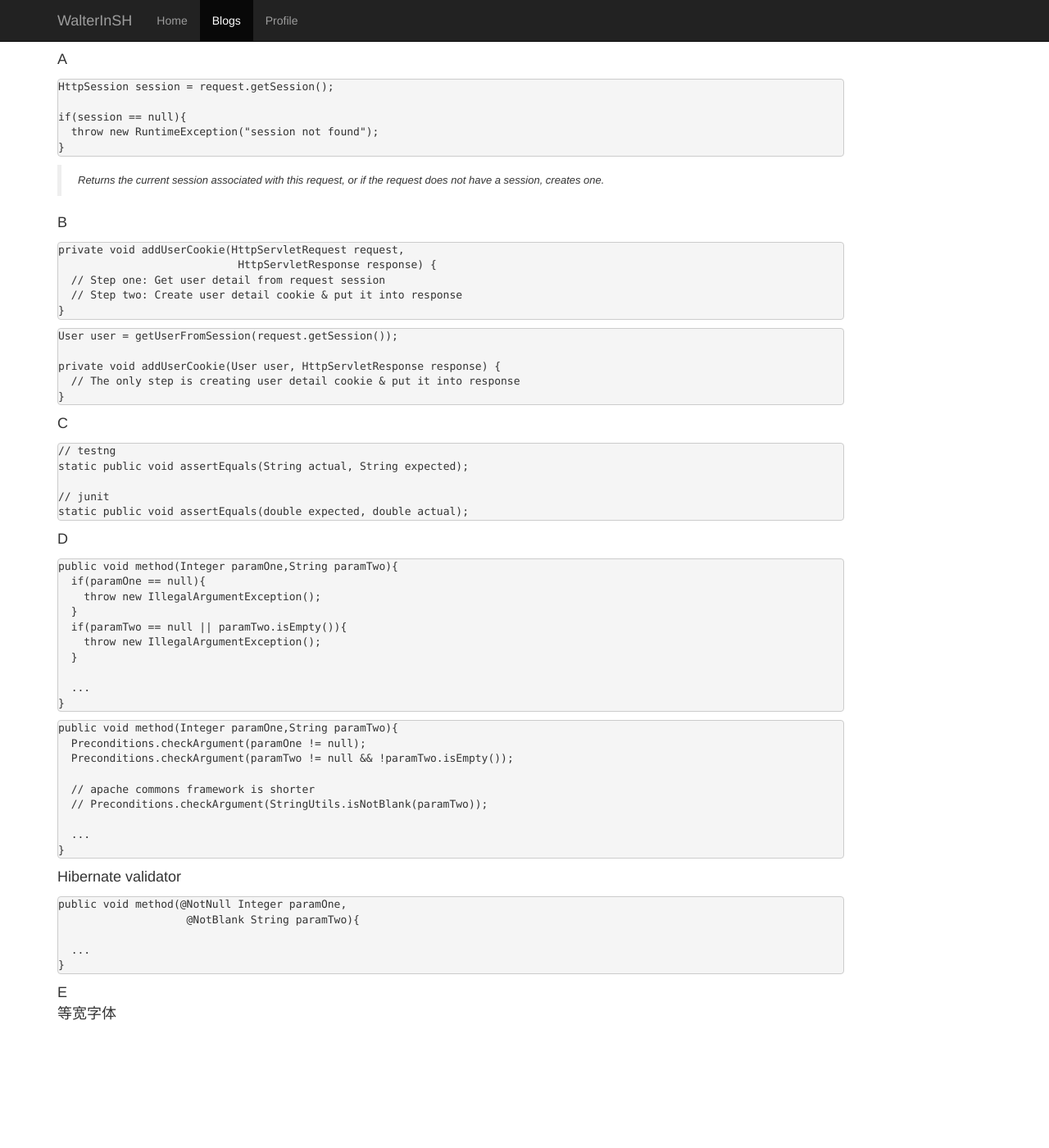
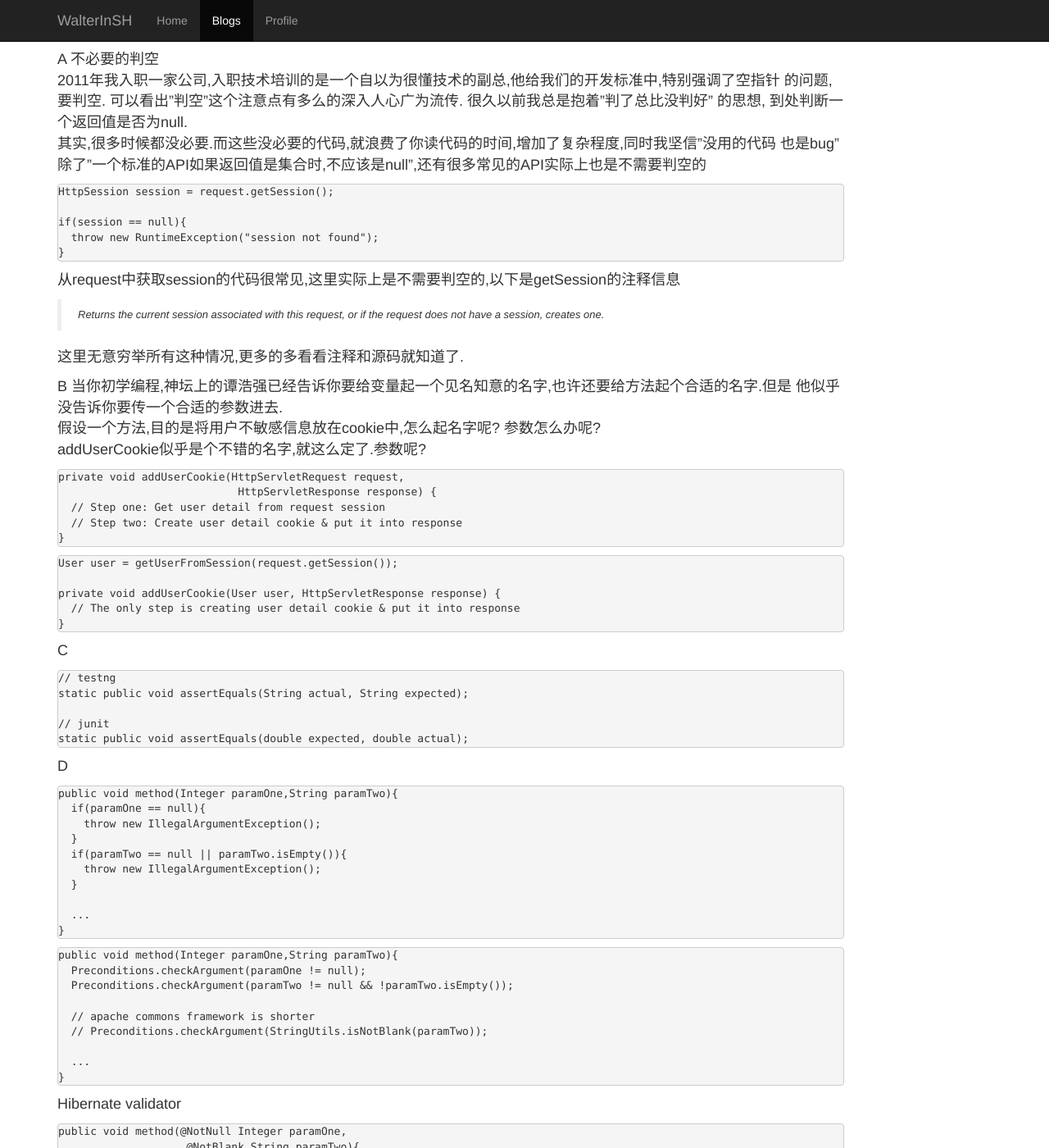
Before and after one commit to WalterInSH/walterinsh.github.io, a Jekyll site: the page built from _posts/2014-05-22-write-reasonable-code.md, in a window 1280 px wide and 1400 px high. Shown: the whole window at 82% size. Built offline with Jekyll 4.4.1, drawn with Linux system fonts in a browser that asks for light colours; nearby versions of some CDN libraries; Markdown is read by kramdown in place of the engine named in the settings; some of the changed text lies outside the part shown.

Commit message:
finished A part

````diff
--- a/_posts/2014-05-22-write-reasonable-code.md
+++ b/_posts/2014-05-22-write-reasonable-code.md
@@ -3,7 +3,13 @@ layout: blog
 title:
 ---
 
-A
+A 不必要的判空
+2011年我入职一家公司,入职技术培训的是一个自以为很懂技术的副总,他给我们的开发标准中,特别强调了空指针
+的问题,要判空. 可以看出"判空"这个注意点有多么的深入人心广为流传. 很久以前我总是抱着"判了总比没判好"
+的思想, 到处判断一个返回值是否为null.
+其实,很多时候都没必要.而这些没必要的代码,就浪费了你读代码的时间,增加了复杂程度,同时我坚信"没用的代码
+也是bug"
+除了"一个标准的API如果返回值是集合时,不应该是null",还有很多常见的API实际上也是不需要判空的
 ```java
 HttpSession session = request.getSession();
 
@@ -11,11 +17,17 @@ if(session == null){
   throw new RuntimeException("session not found");
 }
 ```
+从request中获取session的代码很常见,这里实际上是不需要判空的,以下是getSession的注释信息
 
 >Returns the current session associated with this request, or if the request
 does not have a session, creates one.
 
-B
+这里无意穷举所有这种情况,更多的多看看注释和源码就知道了.
+
+B 当你初学编程,神坛上的谭浩强已经告诉你要给变量起一个见名知意的名字,也许还要给方法起个合适的名字.但是
+他似乎没告诉你要传一个合适的参数进去.
+假设一个方法,目的是将用户不敏感信息放在cookie中,怎么起名字呢? 参数怎么办呢?
+addUserCookie似乎是个不错的名字,就这么定了.参数呢?
 ```java
 private void addUserCookie(HttpServletRequest request,
                             HttpServletResponse response) {
@@ -77,4 +89,9 @@ public void method(@NotNull Integer paramOne,
 ```
 
 E
-等宽字体
+>A monospaced font, also called a fixed-pitch, fixed-width or non-proportional
+font, is a font whose letters and characters each occupy the same amount of
+horizontal space.This contrasts with variable-width fonts, where the letters
+differ in size from one another, as do spacings in between many letters.
+
+[Source code pro](https://github.com/adobe/source-code-pro)
````
